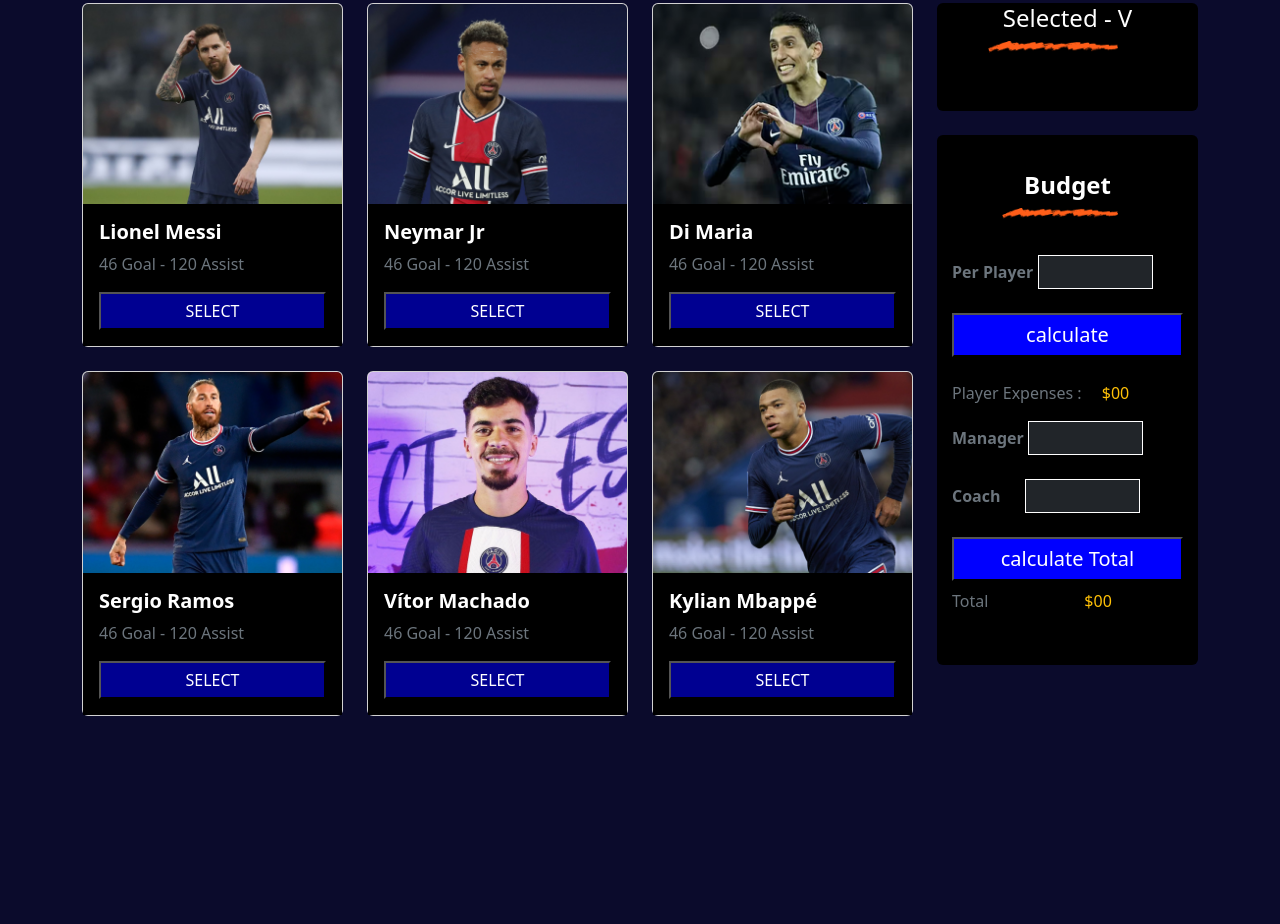
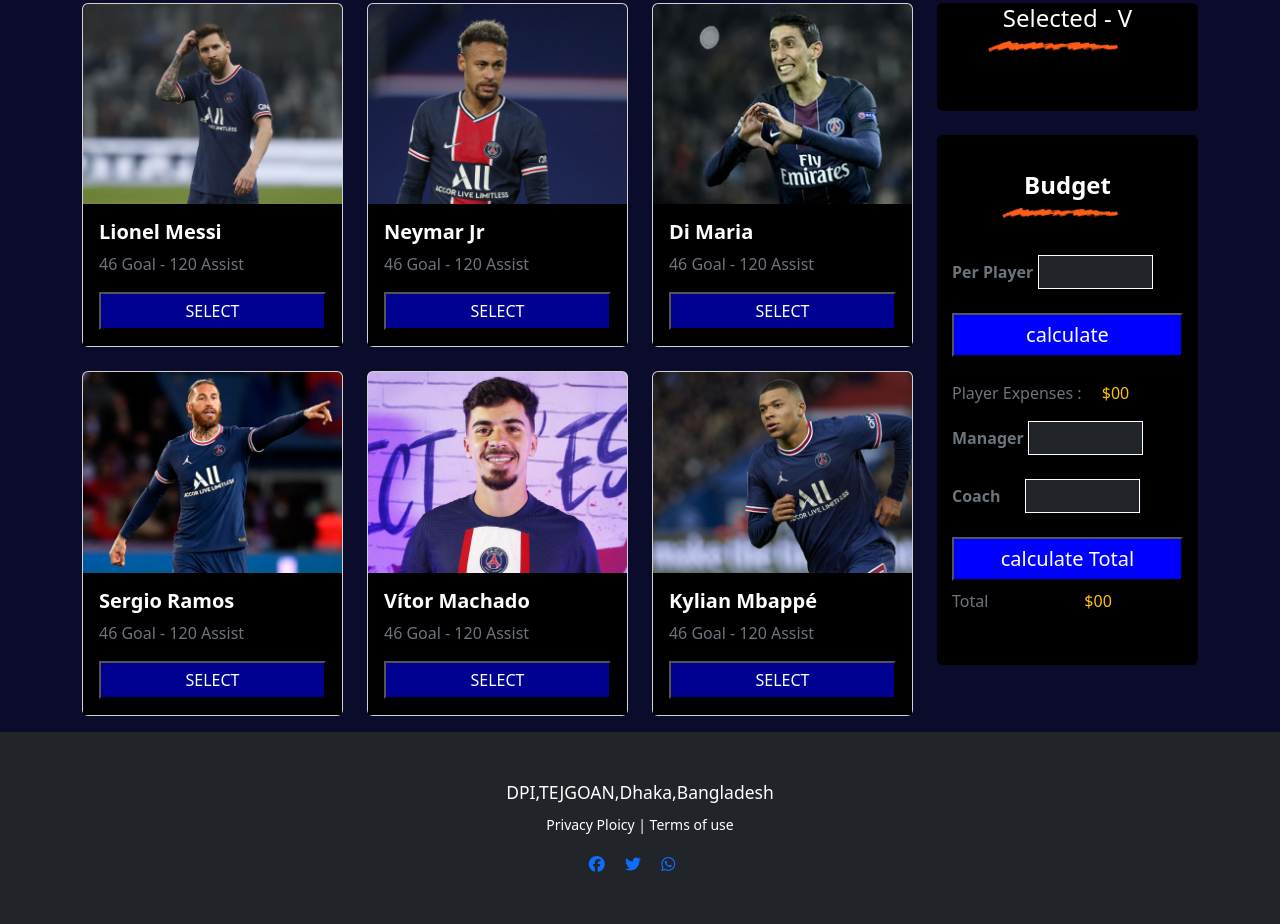
Before and after one commit to mdmrmmunna3/select-best-five-assignment5, a plain HTML site: page index.html in a window 1280 px wide. Shown: the part 485-1409 px from the top of the page. Before the commit the page ends 1201 px from the top, so only its background shows below. Drawn offline with nearby package versions, Linux system fonts and the light colour scheme.

Commit message:
footer section added

```diff
--- a/index.html
+++ b/index.html
@@ -5,6 +5,8 @@
     <meta http-equiv="X-UA-Compatible" content="IE=edge">
     <meta name="viewport" content="width=device-width, initial-scale=1.0">
     <title>Select Best Five Player.</title>
+    <!-- font awesome link  -->
+    <script src="https://kit.fontawesome.com/9595ef1ff0.js" crossorigin="anonymous"></script>
     <!-- boostrap link  -->
     <link rel="stylesheet" href="https://cdn.jsdelivr.net/npm/bootstrap@5.2.0/dist/css/bootstrap.min.css">
     <!-- vanila css link  -->
@@ -159,6 +161,22 @@
     </main>
 
     <!--************* main part end ************ -->
+
+    <!-- footer section start  -->
+    <footer class="bg-dark mt-3 p-5">
+      <div class="text-center text-white">
+        <h5 class="foot"><small>DPI,TEJGOAN,Dhaka,Bangladesh</small></h5>
+        <p class="foot"><small>Privacy Ploicy | Terms of use</small></p>
+        <div>
+          <a class="social-icons pe-3" target="_blank" href="https://www.facebook.com/"><i class="fa-brands fa-facebook"></i></a>
+          <a class="social-icons pe-3" target="_blank" href="https://twitter.com/"><i class="fa-brands fa-twitter"></i></a>
+          <a class="social-icons pe-3" target="_blank" href="https://www.whatsapp.com/"><i class="fa-brands fa-whatsapp"></i></a>
+        </div>
+      </div>
+    </footer>
+    <!-- footer section end  -->
+
+    <!-- **********script src link*************  -->
     <script src="jsFile/selecte-budget.js"></script>
     <script src="https://cdn.jsdelivr.net/npm/bootstrap@5.2.0/dist/js/bootstrap.bundle.min.js"></script>
 </body>
```
